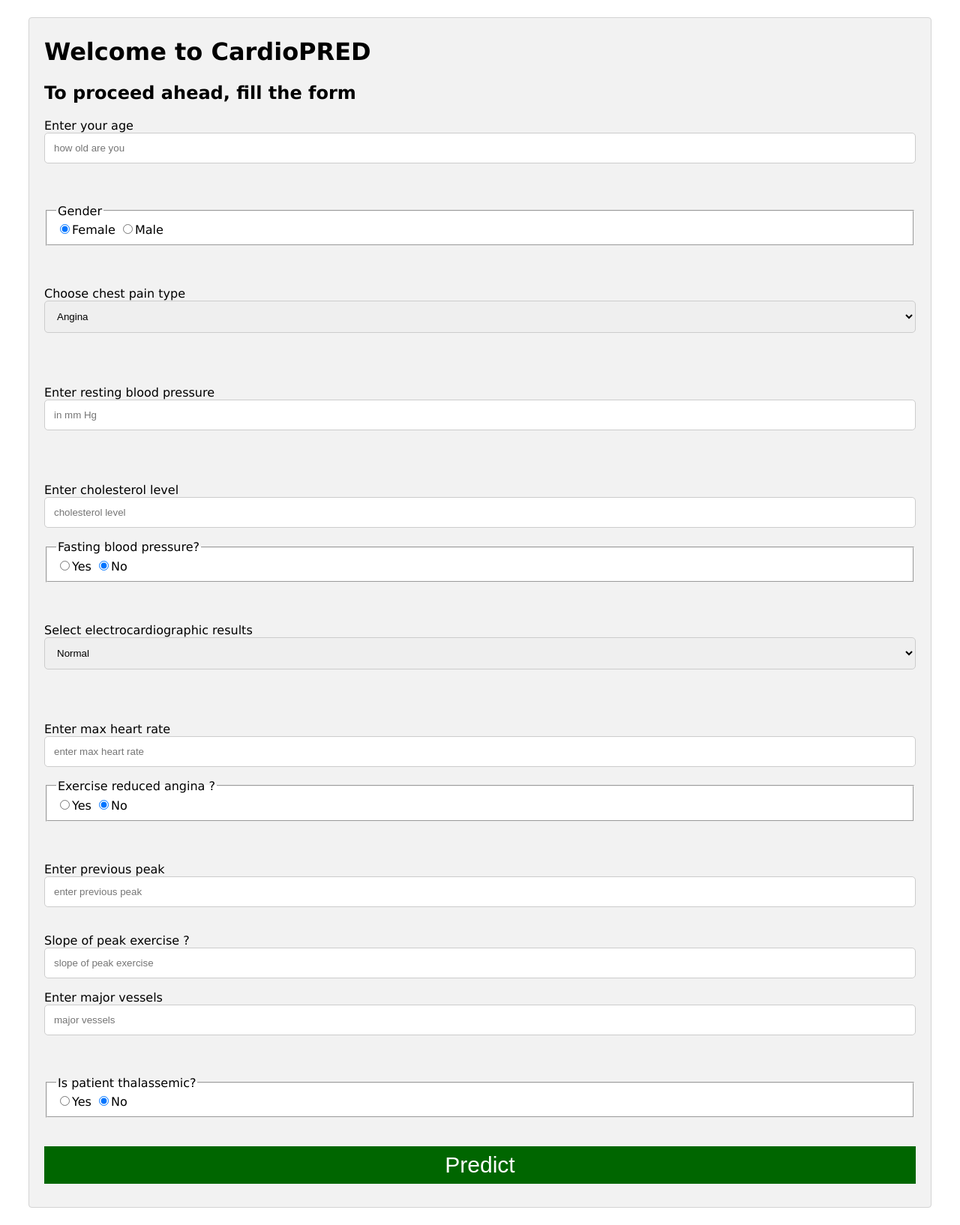
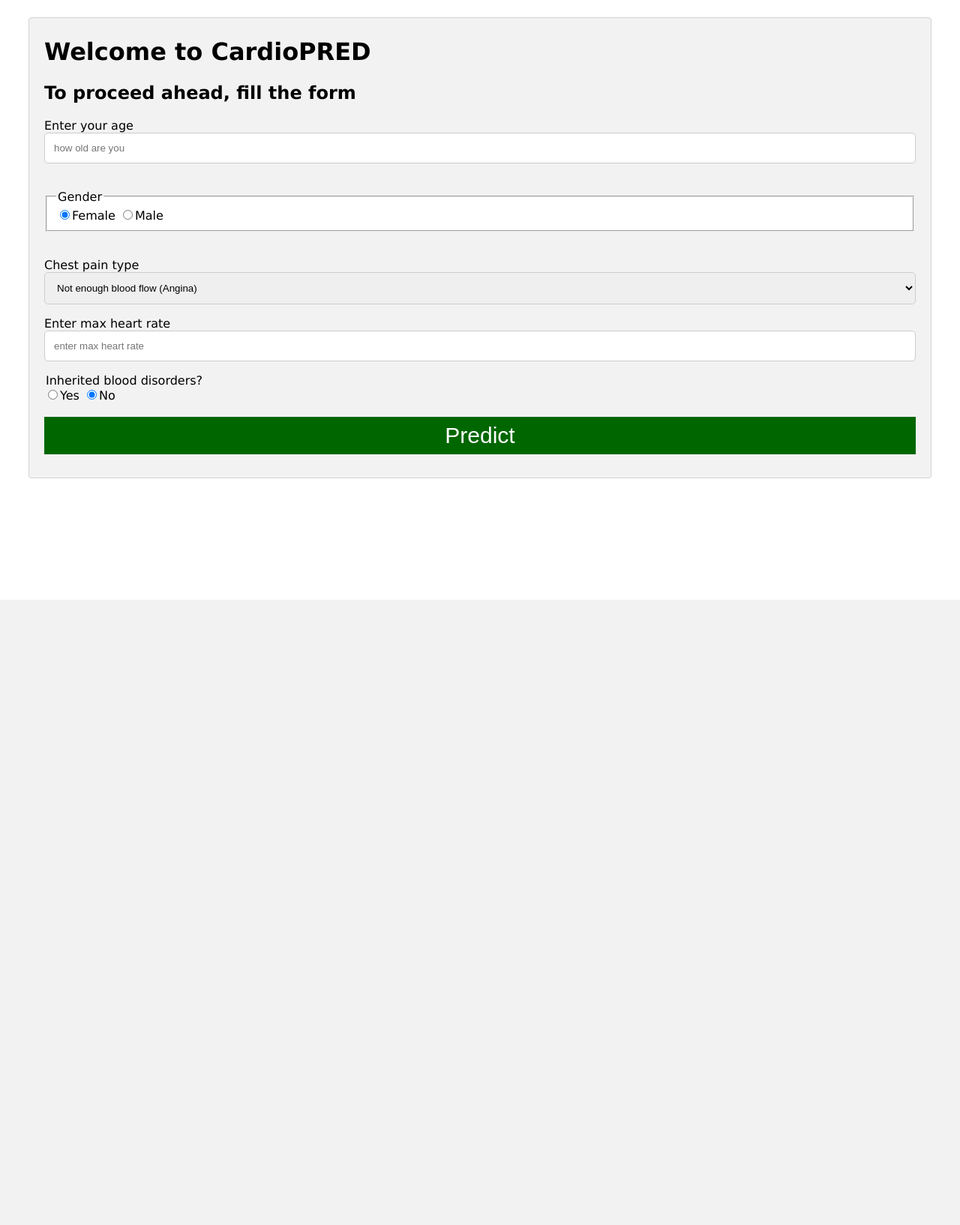
Before and after one commit to ashutosh1808/heart_disease_pred, a Flask app: page / in a window 1280 px wide. Shown: the whole page at 75% size. After the commit the page ends 800 px from the top, so only its background shows below. Run offline with Flask 3, Linux system fonts and the light colour scheme.

Commit message:
Update home.html

```diff
--- a/templates/home.html
+++ b/templates/home.html
@@ -50,67 +50,26 @@
 		<h2> To proceed ahead, fill the form </h2>
 	<form action="/pred" method="post">
 	<p> Enter your age
-   	<input type="number" placeholder="how old are you" name="age" min="1" required/>
+   	<input type="number" placeholder="how old are you" name="age" min="18" required/>
 	</p>
-	<br/><br/>
+	<br/>
 	<fieldset>
 	<legend>Gender</legend>
 	<input type="radio" name="sex" value="0" checked/>Female
 	<input type="radio" name="sex" value="1"/>Male
 	</fieldset>
-	<br/><br/>
-	<p>Choose chest pain type
+	<br/>
+	<p>Chest pain type
 	<select name="cp" required>
-		<option value="0"/>Angina
-		<option value="1"/>Atypical angina
-		<option value="2"/>Non anginal pain
+		<option value="0"/>Not enough blood flow (Angina)
+		<option value="1"/>Atypical chest pain
+		<option value="2"/>Non cardiac arrest pain
 		<option value="3"/>Asymptomatic
 	</select>
+	<p>Enter max heart rate
+	<input type="number" placeholder="enter max heart rate" min="60" max="100" name="thalachh" required/>
 	</p>
-	<br/><br/>
-	<p>Enter resting blood pressure
-	<input type="number" name="trtbps" placeholder="in mm Hg" required/>
-	</p>
-	<br><br/>
-	<p>Enter cholesterol level
-	<input type="number" placeholder="cholesterol level" name="chol" required/>
-	</p>
-	<fieldset>
-	<legend> Fasting blood pressure? </legend>
-	<input type="radio" name="fbs" value="1">Yes
-	<input type="radio" name="fbs" value="0" checked>No
-	</fieldset>
-	<br/><br/>
-	<p>Select electrocardiographic results
-	<select name="restecg" required>
-		<option value="0"/>Normal
-		<option value="1"/>Having ST-T wave abnormality
-		<option value="2"/>Left ventricular hypertrophy
-	</select>
-	</p>
-	<br/><br/>
-	<p>Enter max heart rate
-	<input type="number" placeholder="enter max heart rate" name="thalachh" required/>
-	</p>
-	<fieldset>
-	<legend>Exercise reduced angina ?</legend>
-	<input type="radio" name="exng" value="1">Yes
-	<input type="radio" name="exng" value="0" checked>No
-	</fieldset>
-	<br/><br/>
-	<p>Enter previous peak
-	<input type="number" name="oldpeak" placeholder="enter previous peak" step="any" min="0" required/>
-	<br/><br/>
-	</p>
-	<p>Slope of peak exercise ?
-	<input type="number" name="slp" placeholder="slope of peak exercise" step="any" min="0" required/>
-	</p>
-	<p>Enter major vessels
-	<input type="number" name="caa" placeholder="major vessels" min="0" required/>
-	</p>
-	<br/><br/>
-	<fieldset>
-	<legend>Is patient thalassemic?</legend>
+	<legend>Inherited blood disorders? </legend>
 	<input type="radio" name="thall" value="1">Yes
 	<input type="radio" name="thall" value="0" checked>No
 	</fieldset>
@@ -119,7 +78,9 @@
 	</center>
 	</div>
 	</form>
+	<center>
 	{{msg}}
+	</center>
 	</center>
 	</body>
 </html>
```
